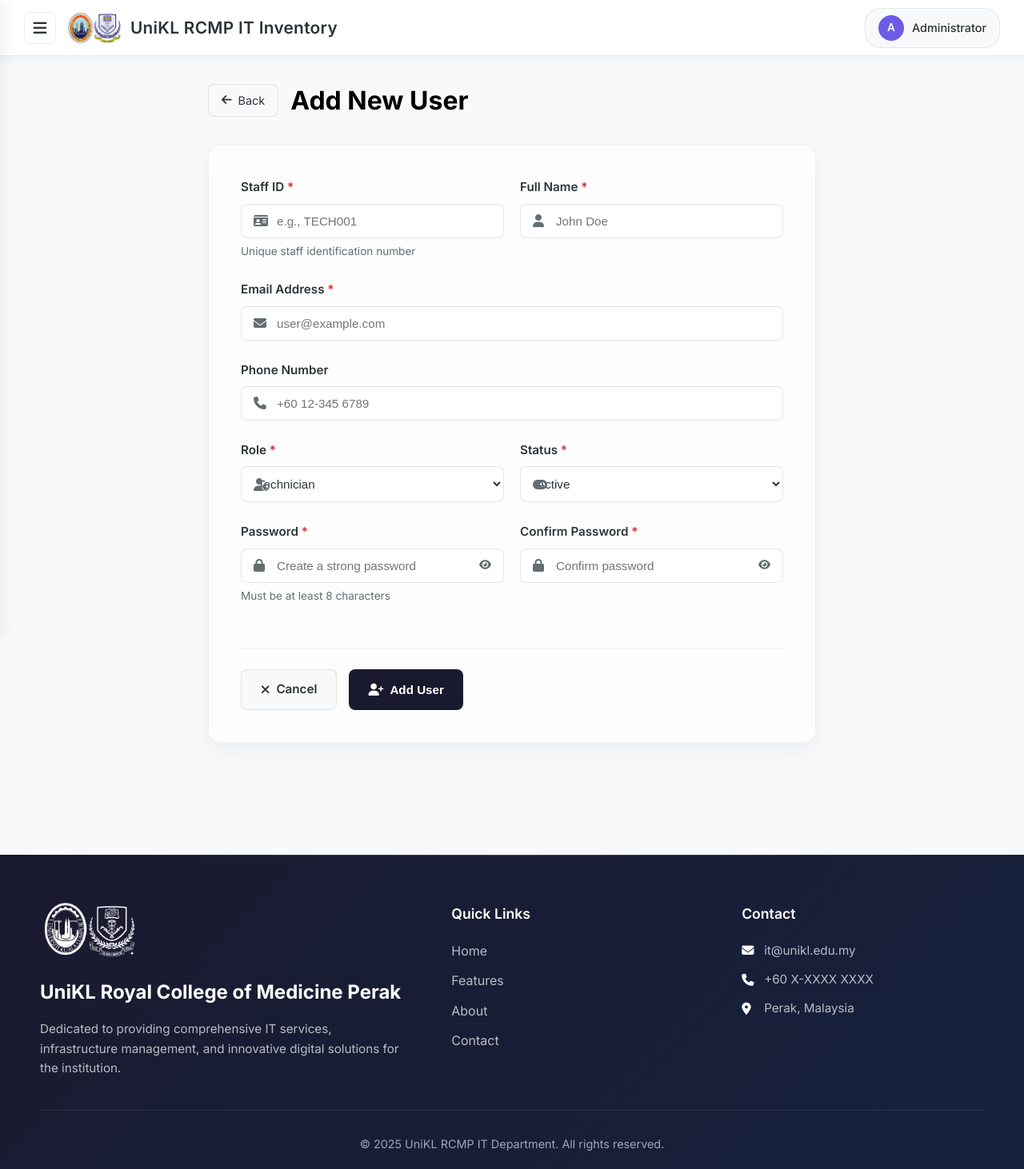
After one commit to Feekkk/php-nextgenitventory, a PHP site: page /admin/AddUser.php in a window 1280 px wide. The commit adds this page. Shown: the whole page at 80% size. Run offline with PHP 8.4, Linux system fonts and the light colour scheme; the visitor is signed in with stand-in values (Sample User, id 1).

Commit message:
add user page

```diff
--- /dev/null
+++ b/admin/AddUser.php
@@ -0,0 +1,444 @@
+<?php
+session_start();
+require_once '../database/config.php';
+
+if (!isset($_SESSION['user_id']) || !isset($_SESSION['role']) || $_SESSION['role'] !== 'admin') {
+    header('Location: ../auth/login.php');
+    exit;
+}
+
+$pdo = getDBConnection();
+$error = '';
+$success = '';
+
+if ($_SERVER['REQUEST_METHOD'] === 'POST') {
+    $staff_id = trim($_POST['staff_id'] ?? '');
+    $full_name = trim($_POST['full_name'] ?? '');
+    $email = trim($_POST['email'] ?? '');
+    $password = $_POST['password'] ?? '';
+    $confirmPassword = $_POST['confirmPassword'] ?? '';
+    $phone = trim($_POST['phone'] ?? '');
+    $role = $_POST['role'] ?? 'technician';
+    $status = $_POST['status'] ?? 'active';
+
+    if (empty($staff_id) || empty($full_name) || empty($email) || empty($password)) {
+        $error = 'Staff ID, Full Name, Email, and Password are required.';
+    } elseif (!filter_var($email, FILTER_VALIDATE_EMAIL)) {
+        $error = 'Invalid email format.';
+    } elseif (strlen($password) < 8) {
+        $error = 'Password must be at least 8 characters long.';
+    } elseif ($password !== $confirmPassword) {
+        $error = 'Passwords do not match.';
+    } elseif (!in_array($role, ['admin', 'technician'])) {
+        $error = 'Invalid role selected.';
+    } elseif (!in_array($status, ['active', 'inactive'])) {
+        $error = 'Invalid status selected.';
+    } else {
+        try {
+            $stmt = $pdo->prepare("SELECT id FROM technician WHERE staff_id = ? OR email = ?");
+            $stmt->execute([$staff_id, $email]);
+            if ($stmt->fetch()) {
+                $error = 'Staff ID or Email already exists.';
+            } else {
+                $hashedPassword = password_hash($password, PASSWORD_DEFAULT);
+
+                $stmt = $pdo->prepare("INSERT INTO technician (staff_id, full_name, email, password, role, phone, status) VALUES (?, ?, ?, ?, ?, ?, ?)");
+                $stmt->execute([$staff_id, $full_name, $email, $hashedPassword, $role, $phone ?: null, $status]);
+
+                $success = 'User added successfully! Redirecting to Manage Users...';
+                header("refresh:2;url=ManageUser.php");
+            }
+        } catch (PDOException $e) {
+            $error = 'Failed to add user. Please try again.';
+        }
+    }
+}
+?>
+<!DOCTYPE html>
+<html lang="en">
+<head>
+    <meta charset="UTF-8">
+    <meta name="viewport" content="width=device-width, initial-scale=1.0">
+    <title>Add User - UniKL RCMP IT Inventory</title>
+    <link rel="icon" type="image/png" href="../public/rcmp.png">
+    <link rel="preconnect" href="https://fonts.googleapis.com">
+    <link rel="preconnect" href="https://fonts.gstatic.com" crossorigin>
+    <link href="https://fonts.googleapis.com/css2?family=Inter:wght@300;400;500;600;700;800&display=swap" rel="stylesheet">
+    <link rel="stylesheet" href="https://cdnjs.cloudflare.com/ajax/libs/font-awesome/6.4.0/css/all.min.css">
+    <link rel="stylesheet" href="../css/TechDashboard.css">
+    <style>
+        .add-user-container {
+            max-width: 800px;
+            margin: 0 auto;
+            padding: 40px 20px;
+        }
+
+        .page-header {
+            display: flex;
+            align-items: center;
+            gap: 15px;
+            margin-bottom: 30px;
+        }
+
+        .back-btn {
+            padding: 8px 16px;
+            background: #f8f9fa;
+            border: 1px solid rgba(0, 0, 0, 0.1);
+            border-radius: 8px;
+            color: #2d3436;
+            text-decoration: none;
+            display: flex;
+            align-items: center;
+            gap: 8px;
+            transition: all 0.2s ease;
+            font-size: 0.9rem;
+        }
+
+        .back-btn:hover {
+            background: #1a1a2e;
+            color: #ffffff;
+            border-color: #1a1a2e;
+        }
+
+        .page-title {
+            font-size: 2rem;
+            font-weight: 700;
+            color: #000000;
+        }
+
+        .form-card {
+            background: rgba(255, 255, 255, 0.7);
+            border: 1px solid rgba(0, 0, 0, 0.05);
+            border-radius: 16px;
+            padding: 40px;
+            backdrop-filter: blur(10px);
+            box-shadow: 0 10px 30px rgba(0, 0, 0, 0.05);
+        }
+
+        .alert {
+            padding: 14px 20px;
+            border-radius: 8px;
+            margin-bottom: 25px;
+            display: flex;
+            align-items: center;
+            gap: 12px;
+            font-size: 0.95rem;
+        }
+
+        .alert-error {
+            background: rgba(214, 48, 49, 0.1);
+            color: #d63031;
+            border: 1px solid rgba(214, 48, 49, 0.2);
+        }
+
+        .alert-success {
+            background: rgba(0, 184, 148, 0.1);
+            color: #00b894;
+            border: 1px solid rgba(0, 184, 148, 0.2);
+        }
+
+        .form-group {
+            margin-bottom: 25px;
+        }
+
+        .form-group label {
+            display: block;
+            margin-bottom: 8px;
+            font-weight: 600;
+            color: #2d3436;
+            font-size: 0.95rem;
+        }
+
+        .form-group label.required::after {
+            content: ' *';
+            color: #d63031;
+        }
+
+        .input-wrapper {
+            position: relative;
+            display: flex;
+            align-items: center;
+        }
+
+        .input-icon {
+            position: absolute;
+            left: 16px;
+            color: #636e72;
+            z-index: 1;
+        }
+
+        .form-group input[type="text"],
+        .form-group input[type="email"],
+        .form-group input[type="password"],
+        .form-group input[type="tel"],
+        .form-group select {
+            width: 100%;
+            padding: 12px 16px 12px 44px;
+            border: 1px solid rgba(0, 0, 0, 0.1);
+            border-radius: 8px;
+            font-size: 0.95rem;
+            color: #2d3436;
+            transition: all 0.2s ease;
+            background: #ffffff;
+        }
+
+        .form-group select {
+            padding-left: 16px;
+            cursor: pointer;
+        }
+
+        .form-group input:focus,
+        .form-group select:focus {
+            outline: none;
+            border-color: #1a1a2e;
+            box-shadow: 0 0 0 3px rgba(26, 26, 46, 0.1);
+        }
+
+        .password-toggle {
+            position: absolute;
+            right: 16px;
+            background: transparent;
+            border: none;
+            color: #636e72;
+            cursor: pointer;
+            padding: 0;
+            display: flex;
+            align-items: center;
+            z-index: 1;
+        }
+
+        .password-toggle:hover {
+            color: #1a1a2e;
+        }
+
+        .field-hint {
+            margin-top: 6px;
+            font-size: 0.85rem;
+            color: #636e72;
+        }
+
+        .form-row {
+            display: grid;
+            grid-template-columns: 1fr 1fr;
+            gap: 20px;
+        }
+
+        .form-actions {
+            display: flex;
+            gap: 15px;
+            margin-top: 30px;
+            padding-top: 25px;
+            border-top: 1px solid rgba(0, 0, 0, 0.05);
+        }
+
+        .btn {
+            padding: 12px 24px;
+            border: none;
+            border-radius: 8px;
+            font-weight: 600;
+            font-size: 0.95rem;
+            cursor: pointer;
+            transition: all 0.2s ease;
+            display: flex;
+            align-items: center;
+            gap: 8px;
+            text-decoration: none;
+        }
+
+        .btn-primary {
+            background: #1a1a2e;
+            color: #ffffff;
+        }
+
+        .btn-primary:hover {
+            background: #0f0f1a;
+            box-shadow: 0 4px 12px rgba(26, 26, 46, 0.3);
+        }
+
+        .btn-secondary {
+            background: #f8f9fa;
+            color: #2d3436;
+            border: 1px solid rgba(0, 0, 0, 0.1);
+        }
+
+        .btn-secondary:hover {
+            background: #e9ecef;
+        }
+
+        @media (max-width: 768px) {
+            .add-user-container {
+                padding: 20px 15px;
+            }
+
+            .form-card {
+                padding: 25px 20px;
+            }
+
+            .form-row {
+                grid-template-columns: 1fr;
+                gap: 0;
+            }
+
+            .form-actions {
+                flex-direction: column-reverse;
+            }
+
+            .btn {
+                width: 100%;
+                justify-content: center;
+            }
+        }
+    </style>
+</head>
+<body>
+    <?php include_once("../components/ADMINheader.php"); ?>
+
+    <div class="add-user-container">
+        <div class="page-header">
+            <a href="ManageUser.php" class="back-btn">
+                <i class="fa-solid fa-arrow-left"></i>
+                Back
+            </a>
+            <h1 class="page-title">Add New User</h1>
+        </div>
+
+        <div class="form-card">
+            <?php if ($error): ?>
+                <div class="alert alert-error">
+                    <i class="fa-solid fa-circle-exclamation"></i>
+                    <span><?php echo htmlspecialchars($error); ?></span>
+                </div>
+            <?php endif; ?>
+
+            <?php if ($success): ?>
+                <div class="alert alert-success">
+                    <i class="fa-solid fa-circle-check"></i>
+                    <span><?php echo htmlspecialchars($success); ?></span>
+                </div>
+            <?php endif; ?>
+
+            <form method="POST" action="">
+                <div class="form-row">
+                    <div class="form-group">
+                        <label for="staff_id" class="required">Staff ID</label>
+                        <div class="input-wrapper">
+                            <i class="fa-solid fa-id-card input-icon"></i>
+                            <input type="text" id="staff_id" name="staff_id" placeholder="e.g., TECH001" value="<?php echo htmlspecialchars($_POST['staff_id'] ?? ''); ?>" required>
+                        </div>
+                        <p class="field-hint">Unique staff identification number</p>
+                    </div>
+
+                    <div class="form-group">
+                        <label for="full_name" class="required">Full Name</label>
+                        <div class="input-wrapper">
+                            <i class="fa-solid fa-user input-icon"></i>
+                            <input type="text" id="full_name" name="full_name" placeholder="John Doe" value="<?php echo htmlspecialchars($_POST['full_name'] ?? ''); ?>" required>
+                        </div>
+                    </div>
+                </div>
+
+                <div class="form-group">
+                    <label for="email" class="required">Email Address</label>
+                    <div class="input-wrapper">
+                        <i class="fa-solid fa-envelope input-icon"></i>
+                        <input type="email" id="email" name="email" placeholder="user@example.com" value="<?php echo htmlspecialchars($_POST['email'] ?? ''); ?>" required>
+                    </div>
+                </div>
+
+                <div class="form-group">
+                    <label for="phone">Phone Number</label>
+                    <div class="input-wrapper">
+                        <i class="fa-solid fa-phone input-icon"></i>
+                        <input type="tel" id="phone" name="phone" placeholder="+60 12-345 6789" value="<?php echo htmlspecialchars($_POST['phone'] ?? ''); ?>">
+                    </div>
+                </div>
+
+                <div class="form-row">
+                    <div class="form-group">
+                        <label for="role" class="required">Role</label>
+                        <div class="input-wrapper">
+                            <i class="fa-solid fa-user-shield input-icon"></i>
+                            <select id="role" name="role" required>
+                                <option value="technician" <?php echo (isset($_POST['role']) && $_POST['role'] === 'technician') ? 'selected' : ''; ?>>Technician</option>
+                                <option value="admin" <?php echo (isset($_POST['role']) && $_POST['role'] === 'admin') ? 'selected' : ''; ?>>Admin</option>
+                            </select>
+                        </div>
+                    </div>
+
+                    <div class="form-group">
+                        <label for="status" class="required">Status</label>
+                        <div class="input-wrapper">
+                            <i class="fa-solid fa-toggle-on input-icon"></i>
+                            <select id="status" name="status" required>
+                                <option value="active" <?php echo (isset($_POST['status']) && $_POST['status'] === 'active') ? 'selected' : 'selected'; ?>>Active</option>
+                                <option value="inactive" <?php echo (isset($_POST['status']) && $_POST['status'] === 'inactive') ? 'selected' : ''; ?>>Inactive</option>
+                            </select>
+                        </div>
+                    </div>
+                </div>
+
+                <div class="form-row">
+                    <div class="form-group">
+                        <label for="password" class="required">Password</label>
+                        <div class="input-wrapper">
+                            <i class="fa-solid fa-lock input-icon"></i>
+                            <input type="password" id="password" name="password" placeholder="Create a strong password" required autocomplete="new-password">
+                            <button type="button" class="password-toggle" id="togglePassword">
+                                <i class="fa-solid fa-eye"></i>
+                            </button>
+                        </div>
+                        <p class="field-hint">Must be at least 8 characters</p>
+                    </div>
+
+                    <div class="form-group">
+                        <label for="confirmPassword" class="required">Confirm Password</label>
+                        <div class="input-wrapper">
+                            <i class="fa-solid fa-lock input-icon"></i>
+                            <input type="password" id="confirmPassword" name="confirmPassword" placeholder="Confirm password" required autocomplete="new-password">
+                            <button type="button" class="password-toggle" id="toggleConfirmPassword">
+                                <i class="fa-solid fa-eye"></i>
+                            </button>
+                        </div>
+                    </div>
+                </div>
+
+                <div class="form-actions">
+                    <a href="ManageUser.php" class="btn btn-secondary">
+                        <i class="fa-solid fa-times"></i>
+                        Cancel
+                    </a>
+                    <button type="submit" class="btn btn-primary">
+                        <i class="fa-solid fa-user-plus"></i>
+                        Add User
+                    </button>
+                </div>
+            </form>
+        </div>
+    </div>
+
+    <footer>
+        <?php include_once("../components/footer.php"); ?>
+    </footer>
+
+    <script>
+        const togglePassword = document.getElementById('togglePassword');
+        const passwordInput = document.getElementById('password');
+        const toggleConfirmPassword = document.getElementById('toggleConfirmPassword');
+        const confirmPasswordInput = document.getElementById('confirmPassword');
+
+        togglePassword.addEventListener('click', function() {
+            const type = passwordInput.getAttribute('type') === 'password' ? 'text' : 'password';
+            passwordInput.setAttribute('type', type);
+            this.querySelector('i').classList.toggle('fa-eye');
+            this.querySelector('i').classList.toggle('fa-eye-slash');
+        });
+
+        toggleConfirmPassword.addEventListener('click', function() {
+            const type = confirmPasswordInput.getAttribute('type') === 'password' ? 'text' : 'password';
+            confirmPasswordInput.setAttribute('type', type);
+            this.querySelector('i').classList.toggle('fa-eye');
+            this.querySelector('i').classList.toggle('fa-eye-slash');
+        });
+    </script>
+</body>
+</html>
--- a/admin/ManageUser.php
+++ b/admin/ManageUser.php
@@ -492,7 +492,7 @@ try {
                         <option value="inactive">Inactive</option>
                     </select>
                 </div>
-                <a href="#" class="btn-add" onclick="alert('Add user functionality coming soon'); return false;">
+                <a href="AddUser.php" class="btn-add">
                     <i class="fa-solid fa-plus"></i>
                     Add User
                 </a>
```
